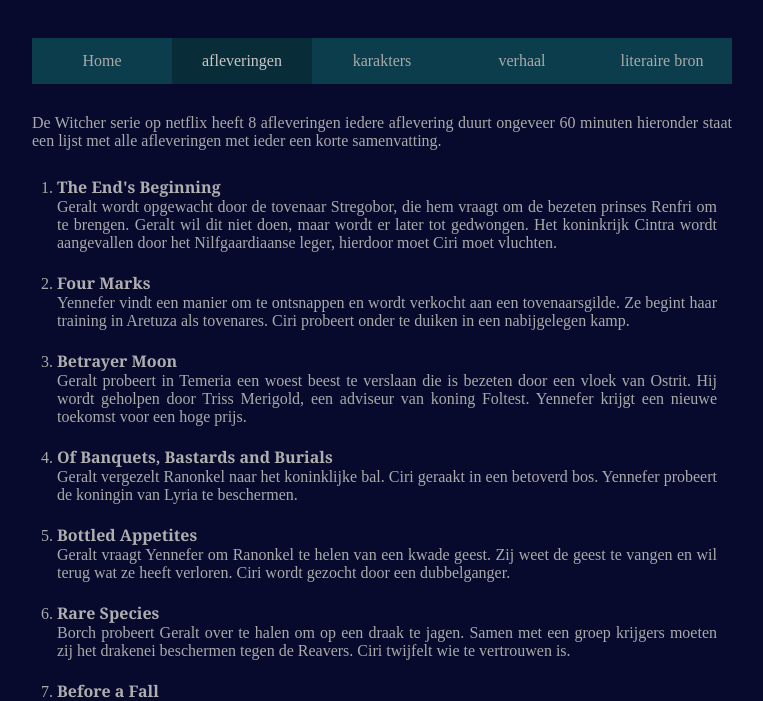
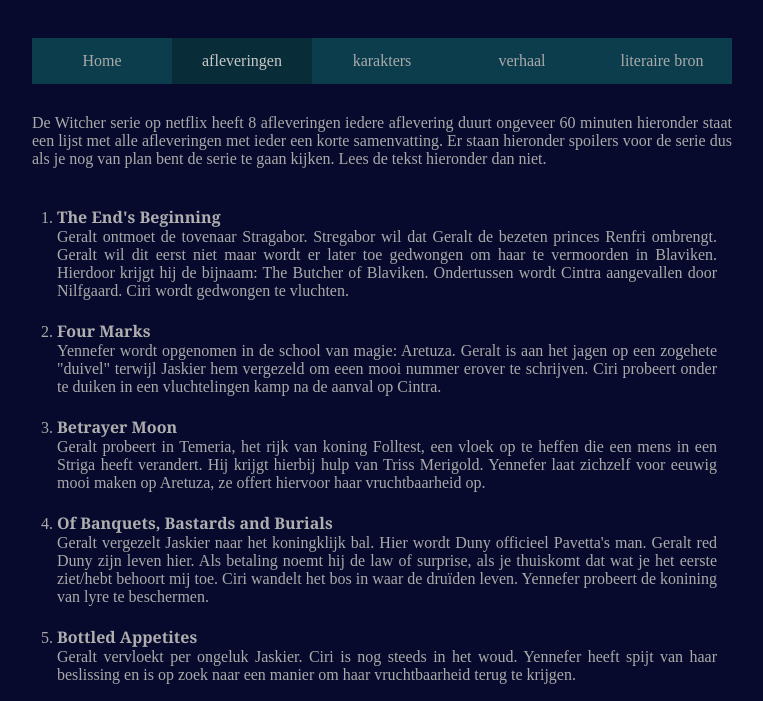
Before and after one commit to emmaus-4v/website-samvb5, a plain HTML site: page afleveringen.html in a window 1280 px wide. Shown: the part 63-764 px from the top of the page, without its empty margins (258-1021 px from the left). Drawn offline with Linux system fonts and the light colour scheme.

Commit message:
afleveringen.html afgemaakt
Signed-off-by: samvb5 <112301@emmauscollege.nl>

```diff
--- a/afleveringen.html
+++ b/afleveringen.html
@@ -27,24 +27,24 @@
 
 
             <article>
-                <p class="linkse introductie">De Witcher serie op netflix heeft 8 afleveringen iedere aflevering duurt ongeveer 60 minuten hieronder staat een lijst met alle afleveringen met ieder een korte samenvatting.
-            <ol class="slide">
-            <li><strong>The End's Beginning</strong><br>
-Geralt wordt opgewacht door de tovenaar Stregobor, die hem vraagt om de bezeten prinses Renfri om te brengen. Geralt wil dit niet doen, maar wordt er later tot gedwongen. Het koninkrijk Cintra wordt aangevallen door het Nilfgaardiaanse leger, hierdoor moet Ciri moet vluchten.
-</li><li><strong>Four Marks</strong> <br>
-Yennefer vindt een manier om te ontsnappen en wordt verkocht aan een tovenaarsgilde. Ze begint haar training in Aretuza als tovenares. Ciri probeert onder te duiken in een nabijgelegen kamp.
-</li><li><strong>Betrayer Moon</strong> <br>
-Geralt probeert in Temeria een woest beest te verslaan die is bezeten door een vloek van Ostrit. Hij wordt geholpen door Triss Merigold, een adviseur van koning Foltest. Yennefer krijgt een nieuwe toekomst voor een hoge prijs.
-</li><li><strong>Of Banquets, Bastards and Burials</strong><br>
-Geralt vergezelt Ranonkel naar het koninklijke bal. Ciri geraakt in een betoverd bos. Yennefer probeert de koningin van Lyria te beschermen.
-</li><Li><strong>Bottled Appetites</strong> <br>
-Geralt vraagt Yennefer om Ranonkel te helen van een kwade geest. Zij weet de geest te vangen en wil terug wat ze heeft verloren. Ciri wordt gezocht door een dubbelganger.
-</li><li><strong>Rare Species</strong> <br>
-Borch probeert Geralt over te halen om op een draak te jagen. Samen met een groep krijgers moeten zij het drakenei beschermen tegen de Reavers. Ciri twijfelt wie te vertrouwen is.
-</li><li><strong>Before a Fall</strong> <br>
-De macht van Nilfgaard rukt op in het Continent. Yennefer gaat terug naar het verleden. Geralt twijfelt of hij zich aan de Wet der Verrassing moet houden.
-</li><li><strong>Much More</strong> <br>
-Geralt heeft een zwaar gevecht te verduren. Yennefer en haar groep bereiden zich voor op een tegengevecht. Ciri krijg hulp van een vreemdeling.</li></ol>
+                <p class="linkse introductie">De Witcher serie op netflix heeft 8 afleveringen iedere aflevering duurt ongeveer 60 minuten hieronder staat een lijst met alle afleveringen met ieder een korte samenvatting. Er staan hieronder spoilers voor de serie dus als je nog van plan bent de serie te gaan kijken. Lees de tekst hieronder dan niet.
+            <ol>
+            <li class="slide-left"><strong>The End's Beginning</strong><br>
+Geralt ontmoet de tovenaar Stragabor. Stregabor wil dat Geralt de bezeten princes Renfri ombrengt. Geralt wil dit eerst niet maar wordt er later toe gedwongen om haar te vermoorden in Blaviken. Hierdoor krijgt hij de bijnaam: The Butcher of Blaviken. Ondertussen wordt Cintra aangevallen door Nilfgaard. Ciri wordt gedwongen te vluchten.
+</li><li class="slide-right"><strong>Four Marks</strong> <br>
+Yennefer wordt opgenomen in de school van magie: Aretuza. Geralt is aan het jagen op een zogehete "duivel" terwijl Jaskier hem vergezeld om eeen mooi nummer erover te schrijven. Ciri probeert onder te duiken in een vluchtelingen kamp na de aanval op Cintra.
+</li><li class="slide-left"><strong>Betrayer Moon</strong> <br>
+Geralt probeert in Temeria, het rijk van koning Folltest, een vloek op te heffen die een mens in een Striga heeft verandert. Hij krijgt hierbij hulp van Triss Merigold. Yennefer laat zichzelf voor eeuwig mooi maken op Aretuza, ze offert hiervoor haar vruchtbaarheid op.
+</li><li class="slide-right"><strong>Of Banquets, Bastards and Burials</strong><br>
+Geralt vergezelt Jaskier naar het koningklijk bal. Hier wordt Duny officieel Pavetta's man. Geralt red Duny zijn leven hier. Als betaling noemt hij de law of surprise, als je thuiskomt dat wat je het eerste ziet/hebt behoort mij toe. Ciri wandelt het bos in waar de druïden leven. Yennefer probeert de konining van lyre te beschermen.
+</li><Li class="slide-left"><strong>Bottled Appetites</strong> <br>
+Geralt vervloekt per ongeluk Jaskier. Ciri is nog steeds in het woud. Yennefer heeft spijt van haar beslissing en is op zoek naar een manier om haar vruchtbaarheid terug te krijgen.
+</li><li class="slide-right"><strong>Rare Species</strong> <br>
+Geralt gaat samen met een oude vriend en een groep andere op zoek naar een draak op wiens dood geld staat. Het gezelschap bestaat uit Jaskier, Geralt, Yennefer en een groep dwergen. Als Ze bij de draak en zijn ei zijn dan probeert Geralt het te beschermen tegen andere mensen. Er wordt geprobeerd Ciri te kipnappen met een dubbelganger (dubbelganger/doppelganger kunnen veranderen in iedereen).
+</li><li class="slide-left"><strong>Before a Fall</strong> <br>
+De macht van Nilfgaard rukt op in het Continent. Geralt is in Cintra en probeert Ciri te redden van de Nilfgaarders. De raad van tovenaars besluit om Cintra niet te helpen. Sommige tovenaars gaan het alsnog doen als onofficiële groep.
+</li><li class="slide-right"><strong>Much More</strong> <br>
+Geralt moet bijkomen van een zwaar gevecht. Yennefer vecht samen met andere tovenaars tegen Nilfgaard in Sodden. Ciri wordt geholpen door een paar mensen en mag in hun huis slapen.</li></ol>
                 </p>
             </article>
 
--- a/style.css
+++ b/style.css
@@ -44,8 +44,6 @@ footer {
     clear: both;
 }
 
-.algemeen {width:700px;}
-
 /* afleveringen */
 
 ol {float: left;
@@ -56,7 +54,7 @@ margin:0px;}
 article li {margin:20px;
 margin-top:6px;}
 
-.introductie {height:40px;
+.introductie {height: 70px;
 width:700px;}
 
 /* foto stijlen */
@@ -85,7 +83,7 @@ height:300px;
 margin-right:0px;
 border: 1px solid lightblue;}
 
-/* links */
+/* links en speciale tags */
 .smalltext {
     font-size: 0.7em;
 }
@@ -146,7 +144,10 @@ nav li a.active {
 
 .veranderkleur {animation: veranderkleur 8s}
 
-@keyframes slide { 0% {position:relative; right:1000px;
+@keyframes slide-left { 0% {position:relative; right:1000px;
 } 100% {position:relative; right:0px;}}
+.slide-left {animation: slide-left 3s}
 
-.slide {animation: slide 3s}
+@keyframes slide-right { 0% {position:relative; left:1000px;
+} 100% {position:relative; left:0px;}}
+.slide-right {animation: slide-right 3s}
```
